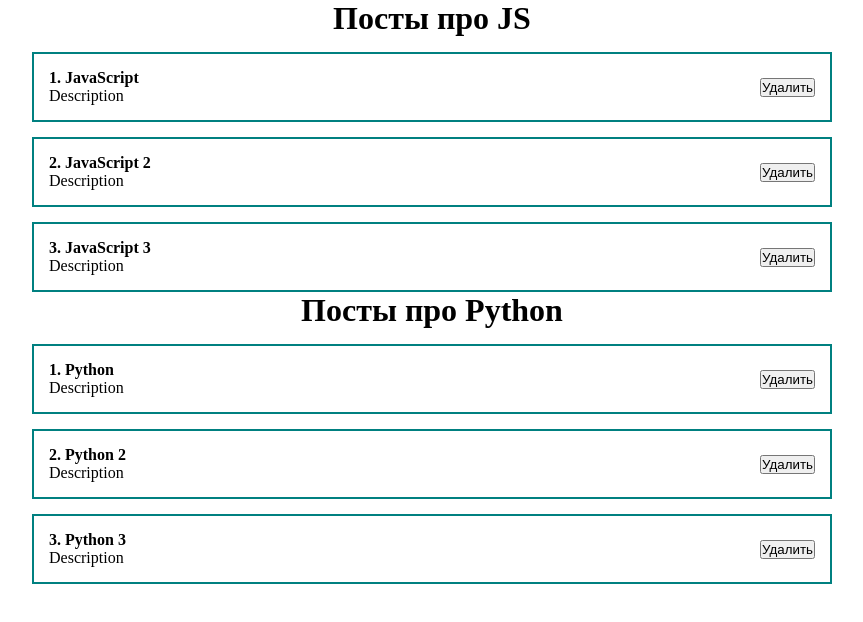
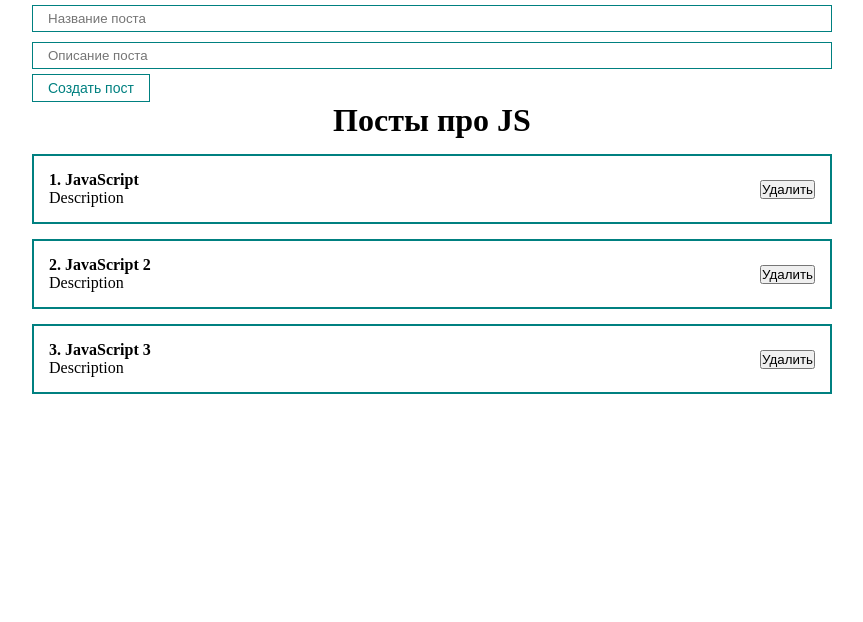
Before and after one commit to anakon73/react-fund-course, a React (Create React App) app: page / in a window 1280 px wide. Shown: the top 622 px of the page, without its empty margins (208-1071 px from the left). Built offline with nearby package versions, Linux system fonts and the light colour scheme.

Commit message:
feat: created form for create new posts

```diff
--- a/src/App.jsx
+++ b/src/App.jsx
@@ -1,5 +1,7 @@
-import { useState } from "react";
+import { useRef, useState } from "react";
 import PostList from "./components/PostList";
+import MyButton from "./components/UI/button/MyButton";
+import MyInput from "./components/UI/input/MyInput";
 import "./styles/App.css";
 
 const App = () => {
@@ -8,16 +10,40 @@
     { id: 2, title: "JavaScript 2", body: "Description" },
     { id: 3, title: "JavaScript 3", body: "Description" },
   ]);
-  const [posts2, setPosts2] = useState([
-    { id: 1, title: "Python", body: "Description" },
-    { id: 2, title: "Python 2", body: "Description" },
-    { id: 3, title: "Python 3", body: "Description" },
-  ]);
+
+  const [title, setTitle] = useState("");
+  const [body, setBody] = useState("");
+
+  const addNewPost = (e) => {
+    e.preventDefault();
+    const newPost = {
+      id: Date.now(),
+      title,
+      body,
+    };
+    setPosts([...posts, newPost]);
+    setTitle("");
+    setBody("");
+  };
 
   return (
     <div className="App">
+      <form>
+        <MyInput
+          value={title}
+          onChange={(e) => setTitle(e.target.value)}
+          type="text"
+          placeholder="Название поста"
+        />
+        <MyInput
+          value={body}
+          onChange={(e) => setBody(e.target.value)}
+          type="text"
+          placeholder="Описание поста"
+        />
+        <MyButton onClick={addNewPost}>Создать пост</MyButton>
+      </form>
       <PostList posts={posts} title={"Посты про JS"} />
-      <PostList posts={posts2} title={"Посты про Python"} />
     </div>
   );
 };
--- a/src/components/PostItem.jsx
+++ b/src/components/PostItem.jsx
@@ -3,7 +3,7 @@
     <div className="post">
       <div className="post__content">
         <strong>
-          {props.post.id}. {props.post.title}
+          {props.number}. {props.post.title}
         </strong>
         <div>{props.post.body}</div>
       </div>
--- a/src/components/PostList.jsx
+++ b/src/components/PostList.jsx
@@ -4,8 +4,8 @@
   return (
     <div>
       <h1 style={{ textAlign: "center" }}>{title}</h1>
-      {posts.map((post) => (
-        <PostItem post={post} key={post.id} />
+      {posts.map((post, index) => (
+        <PostItem number={index + 1} post={post} key={post.id} />
       ))}
     </div>
   );
```
